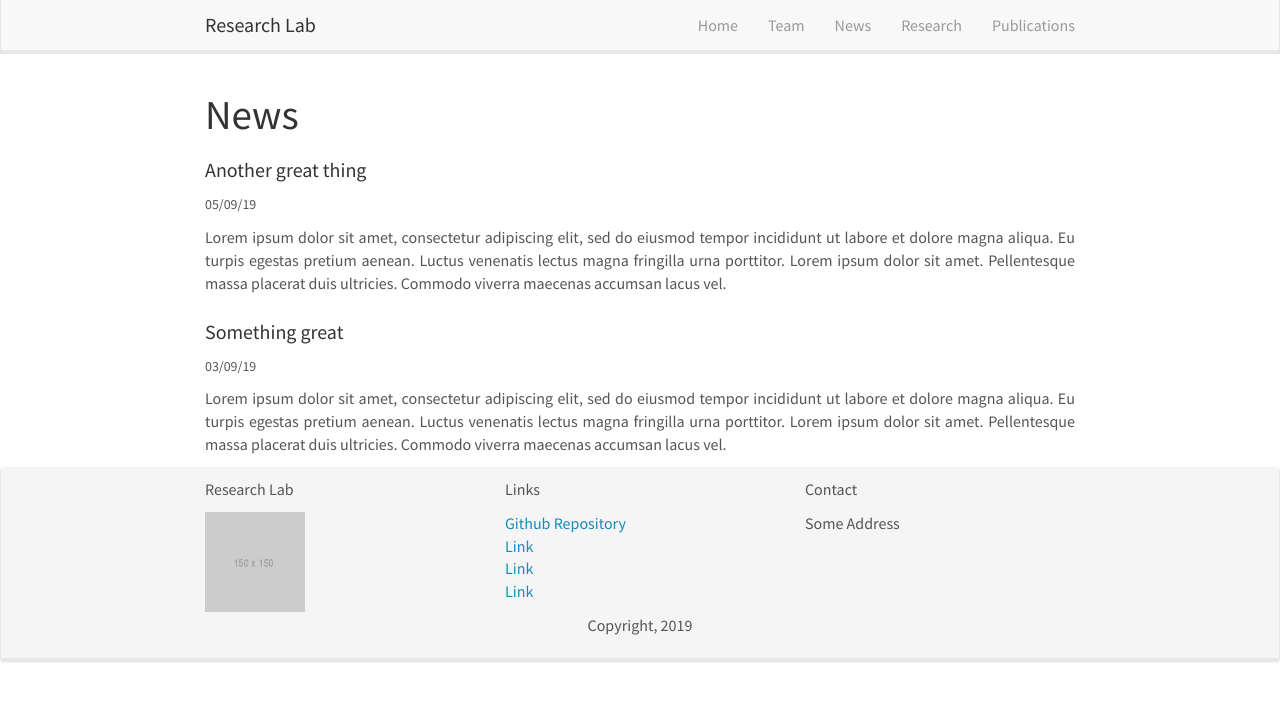
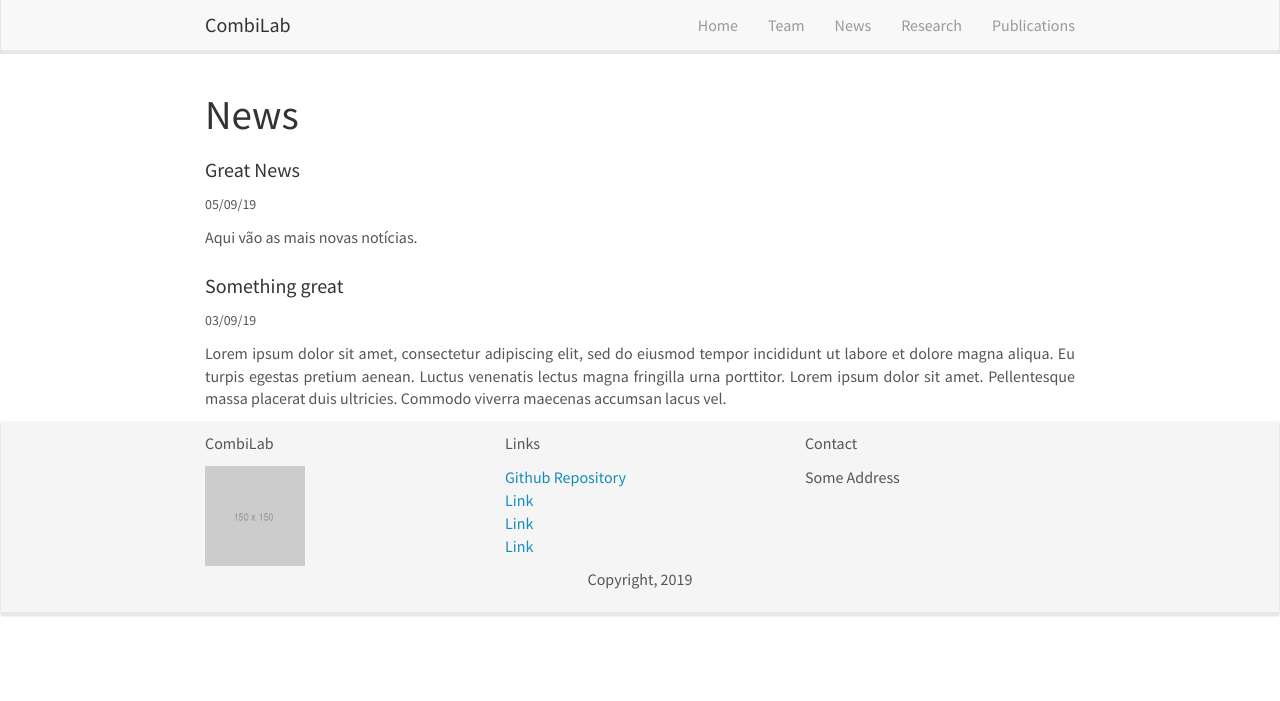
Before and after one commit to combilab-furg/combilab-furg.github.io, a Jekyll site: the page built from _pages/news.html, in a window 1280 px wide. Shown: the top 701 px of the page. Built offline with Jekyll 4.4.1, drawn with Linux system fonts in a browser that asks for light colours; nearby versions of some CDN libraries.

Commit message:
testeNovo2

```diff
--- a/_config.yml
+++ b/_config.yml
@@ -6,7 +6,7 @@
 # 'jekyll serve'. If you change this file, please restart the server process.
 
 # Site settings
-title: Research Lab
+title: CombiLab
 email: your-email@domain.com
 description: > # this means to ignore newlines until "baseurl:"
   Write an awesome description for your new site here. You can edit this
--- a/_data/news.yml
+++ b/_data/news.yml
@@ -1,13 +1,9 @@
 - date: 05/09/19
-  title: "Another great thing"
+  title: "Great News"
   tags:
     - some
     - tags
-  content: Lorem ipsum dolor sit amet, consectetur adipiscing elit,
-    sed do eiusmod tempor incididunt ut labore et dolore magna aliqua.
-    Eu turpis egestas pretium aenean. Luctus venenatis lectus magna fringilla
-    urna porttitor. Lorem ipsum dolor sit amet. Pellentesque massa placerat
-    duis ultricies. Commodo viverra maecenas accumsan lacus vel.
+  content: Aqui vão as mais novas notícias.
 
 - date: 03/09/19
   title: "Something great"
```
Also changed, not shown: _pages/home.md (+1 -1 lines).
